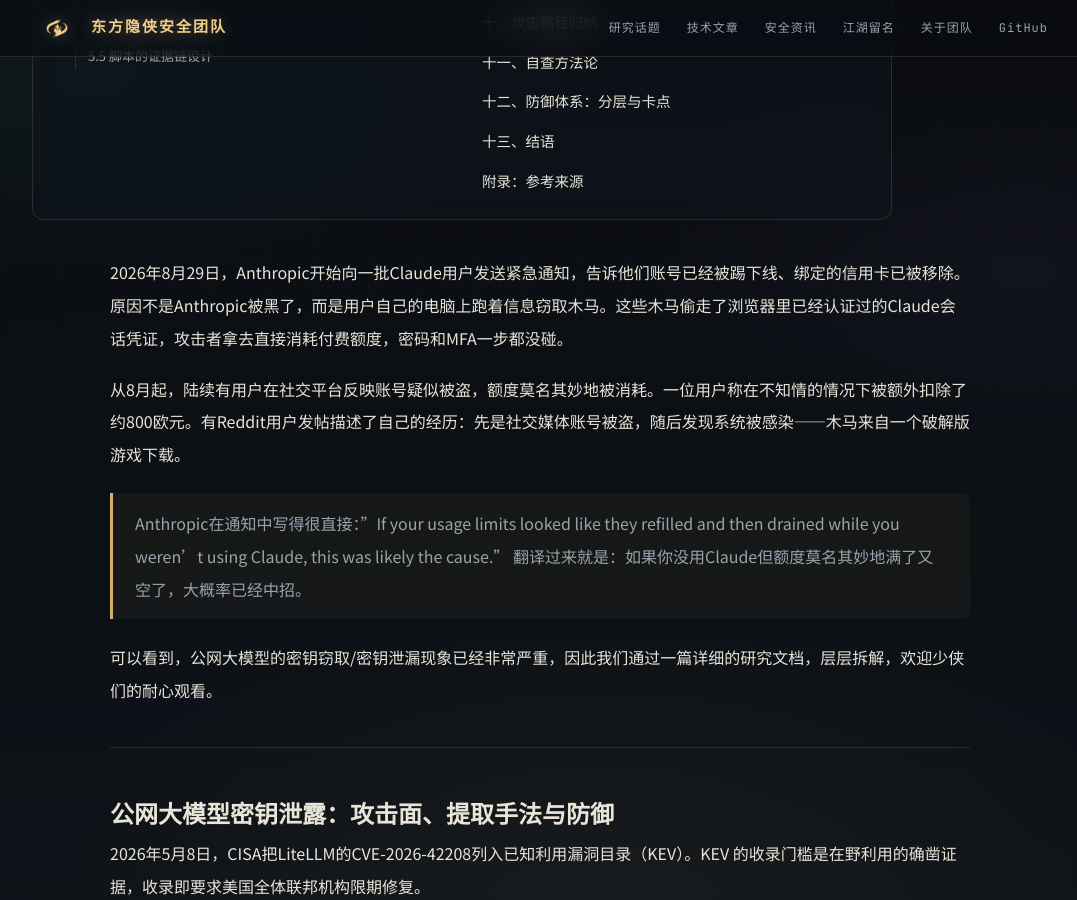
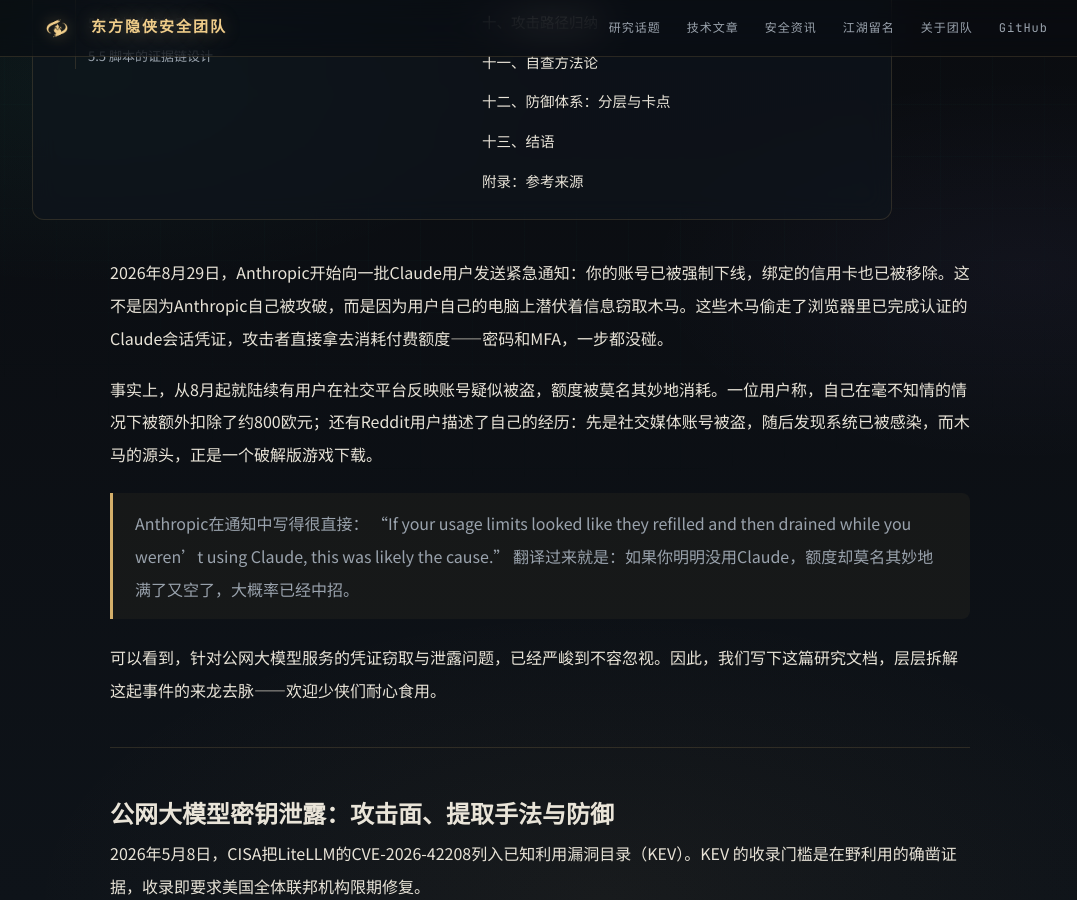
Before and after one commit to EastSword/EastSword.github.io, a Jekyll site: the page built from _articles/llm-api-key-leak.md, in a window 1280 px wide and 900 px high, scrolled down 1255 px. Shown: the whole window, without its empty margins (100-1177 px from the left). Built offline with Jekyll 4.4.1, drawn with Linux system fonts in a browser that asks for light colours; comment, search, counter and statistics services are not loaded.

Commit message:
发布/更新技术文章

```diff
--- a/_articles/llm-api-key-leak.md
+++ b/_articles/llm-api-key-leak.md
@@ -101,13 +101,15 @@
     children: []
 ---
 
-2026年8月29日，Anthropic开始向一批Claude用户发送紧急通知，告诉他们账号已经被踢下线、绑定的信用卡已被移除。原因不是Anthropic被黑了，而是用户自己的电脑上跑着信息窃取木马。这些木马偷走了浏览器里已经认证过的Claude会话凭证，攻击者拿去直接消耗付费额度，密码和MFA一步都没碰。
+2026年8月29日，Anthropic开始向一批Claude用户发送紧急通知：你的账号已被强制下线，绑定的信用卡也已被移除。这不是因为Anthropic自己被攻破，而是因为用户自己的电脑上潜伏着信息窃取木马。这些木马偷走了浏览器里已完成认证的Claude会话凭证，攻击者直接拿去消耗付费额度——密码和MFA，一步都没碰。
 
-从8月起，陆续有用户在社交平台反映账号疑似被盗，额度莫名其妙地被消耗。一位用户称在不知情的情况下被额外扣除了约800欧元。有Reddit用户发帖描述了自己的经历：先是社交媒体账号被盗，随后发现系统被感染——木马来自一个破解版游戏下载。
-> Anthropic在通知中写得很直接："If your usage limits looked like they refilled and then drained while you weren't using Claude, this was likely the cause."
-翻译过来就是：如果你没用Claude但额度莫名其妙地满了又空了，大概率已经中招。
+事实上，从8月起就陆续有用户在社交平台反映账号疑似被盗，额度被莫名其妙地消耗。一位用户称，自己在毫不知情的情况下被额外扣除了约800欧元；还有Reddit用户描述了自己的经历：先是社交媒体账号被盗，随后发现系统已被感染，而木马的源头，正是一个破解版游戏下载。
 
-可以看到，公网大模型的密钥窃取/密钥泄漏现象已经非常严重，因此我们通过一篇详细的研究文档，层层拆解，欢迎少侠们的耐心观看。
+> Anthropic在通知中写得很直接：
+"If your usage limits looked like they refilled and then drained while you weren't using Claude, this was likely the cause."
+翻译过来就是：如果你明明没用Claude，额度却莫名其妙地满了又空了，大概率已经中招。
+
+可以看到，针对公网大模型服务的凭证窃取与泄露问题，已经严峻到不容忽视。因此，我们写下这篇研究文档，层层拆解这起事件的来龙去脉——欢迎少侠们耐心食用。
 
 ---
 
```
